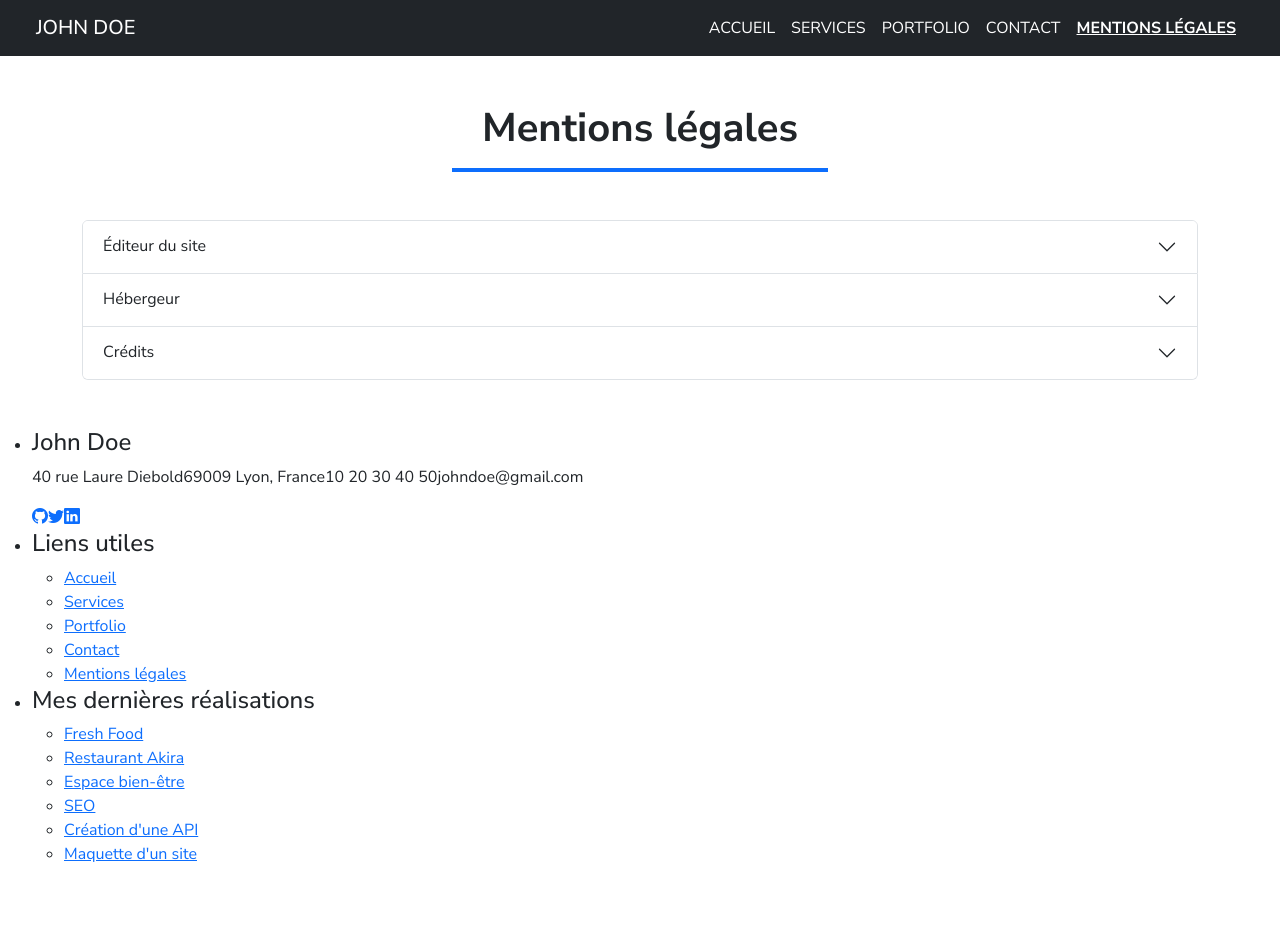
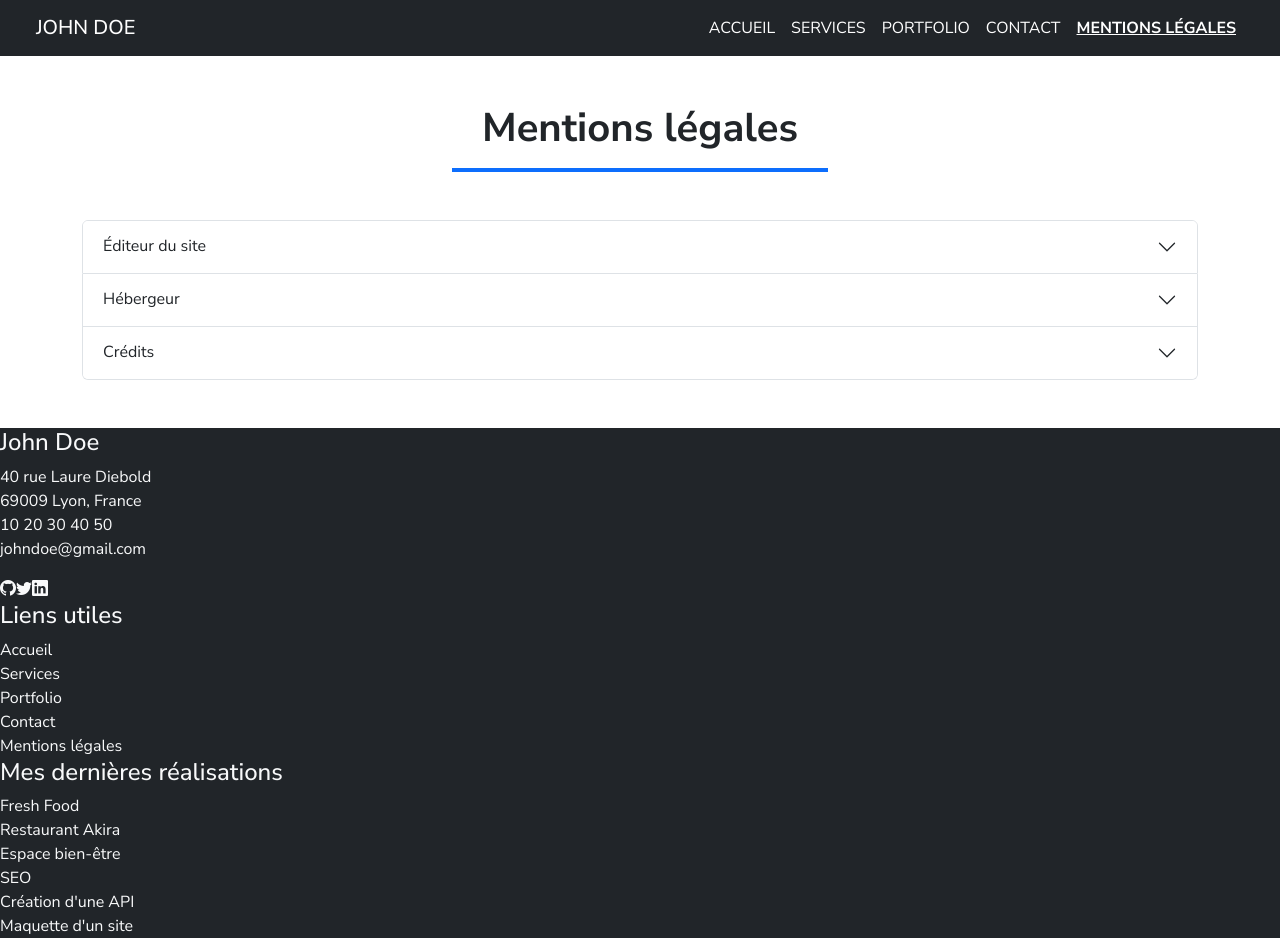
Before and after one commit to Lutch-1314/devoir-portfolio-bootstrap-react, a React (Create React App) app: page /legalnotice in a window 1280 px wide. Shown: the top 951 px of the page. Before the commit the page ends 882 px from the top, so only its background shows below. Built offline with nearby package versions, Linux system fonts and the light colour scheme.

Commit message:
component footer created + in progress...

```diff
--- a/src/App.js
+++ b/src/App.js
@@ -8,6 +8,7 @@ import Portfolio from './pages/Portfolio';
 import Contact from './pages/Contact';
 import Legalnotice from './pages/Legalnotice';
 import Navbar from './other components/Navbar';
+import Footer from './other components/Footer';
 
 class App extends React.Component {
   render() {
@@ -23,49 +24,7 @@ class App extends React.Component {
           <Route path="/legalnotice" element={<Legalnotice/>}></Route>
         </Routes>
 
-        <footer>
-          <ul>
-            <li>
-              <h4>John Doe</h4>
-              <address>
-                <span>40 rue Laure Diebold</span>
-                <span>69009 Lyon, France</span>
-                <span>10 20 30 40 50</span>
-                <span>johndoe@gmail.com</span>
-              </address>
-              <a href="https://github.com/Johndoedoestai/john" target="blank">
-              <i className="bi bi-github"></i>
-              </a>
-              <a href="https://x.com/JohnDoe93668706" target="blank">
-              <i className="bi bi-twitter"></i>
-              </a>
-              <a href="https://www.linkedin.com/in/john-doe-1236ab364/" target="blank">
-              <i className="bi bi-linkedin"></i>
-              </a>
-            </li>
-            <li>
-              <h4>Liens utiles</h4>
-              <ul>
-                <li><Link to="/">Accueil</Link></li>
-                <li><Link to="/services">Services</Link></li>
-                <li><Link to="/portfolio">Portfolio</Link></li>
-                <li><Link to="/contact">Contact</Link></li>
-                <li><Link to="/legalnotice">Mentions légales</Link></li>
-              </ul>
-            </li>
-            <li>
-              <h4>Mes dernières réalisations</h4>
-              <ul>
-                <li><a href="/portfolio">Fresh Food</a></li>
-                <li><a href="/portfolio">Restaurant Akira</a></li>
-                <li><a href="/portfolio">Espace bien-être</a></li>
-                <li><a href="/portfolio">SEO</a></li>
-                <li><a href="/portfolio">Création d'une API</a></li>
-                <li><a href="/portfolio">Maquette d'un site</a></li>
-              </ul>
-            </li>
-          </ul>
-        </footer>
+        <Footer />
       </div>
     )
   }
--- /dev/null
+++ b/src/other components/Footer.jsx
@@ -0,0 +1,49 @@
+import { Link } from "react-router";
+
+const Footer = () => {
+    return (
+        <ul className="text-light bg-dark list-unstyled">
+            <li>
+              <h4>John Doe</h4>
+              <address className="d-flex flex-column">
+                <span>40 rue Laure Diebold</span>
+                <span>69009 Lyon, France</span>
+                <span>10 20 30 40 50</span>
+                <span>johndoe@gmail.com</span>
+              </address>
+              <a href="https://github.com/Johndoedoestai/john" className="link-light text-decoration-none" target="blank">
+                <i className="bi bi-github"></i>
+              </a>
+              <a href="https://x.com/JohnDoe93668706" className="link-light text-decoration-none" target="blank">
+                <i className="bi bi-twitter"></i>
+              </a>
+              <a href="https://www.linkedin.com/in/john-doe-1236ab364/" className="link-light text-decoration-none" target="blank">
+                <i className="bi bi-linkedin"></i>
+              </a>
+            </li>
+            <li>
+              <h4>Liens utiles</h4>
+              <ul className="list-unstyled">
+                <li><Link to="/" className="link-light text-decoration-none">Accueil</Link></li>
+                <li><Link to="/services" className="link-light text-decoration-none">Services</Link></li>
+                <li><Link to="/portfolio" className="link-light text-decoration-none">Portfolio</Link></li>
+                <li><Link to="/contact" className="link-light text-decoration-none">Contact</Link></li>
+                <li><Link to="/legalnotice" className="link-light text-decoration-none">Mentions légales</Link></li>
+              </ul>
+            </li>
+            <li>
+              <h4>Mes dernières réalisations</h4>
+              <ul className="list-unstyled">
+                <li><a href="/portfolio" className="link-light text-decoration-none">Fresh Food</a></li>
+                <li><a href="/portfolio" className="link-light text-decoration-none">Restaurant Akira</a></li>
+                <li><a href="/portfolio" className="link-light text-decoration-none">Espace bien-être</a></li>
+                <li><a href="/portfolio" className="link-light text-decoration-none">SEO</a></li>
+                <li><a href="/portfolio" className="link-light text-decoration-none">Création d'une API</a></li>
+                <li><a href="/portfolio" className="link-light text-decoration-none">Maquette d'un site</a></li>
+              </ul>
+            </li>
+        </ul>
+    )
+}
+
+export default Footer;
```
